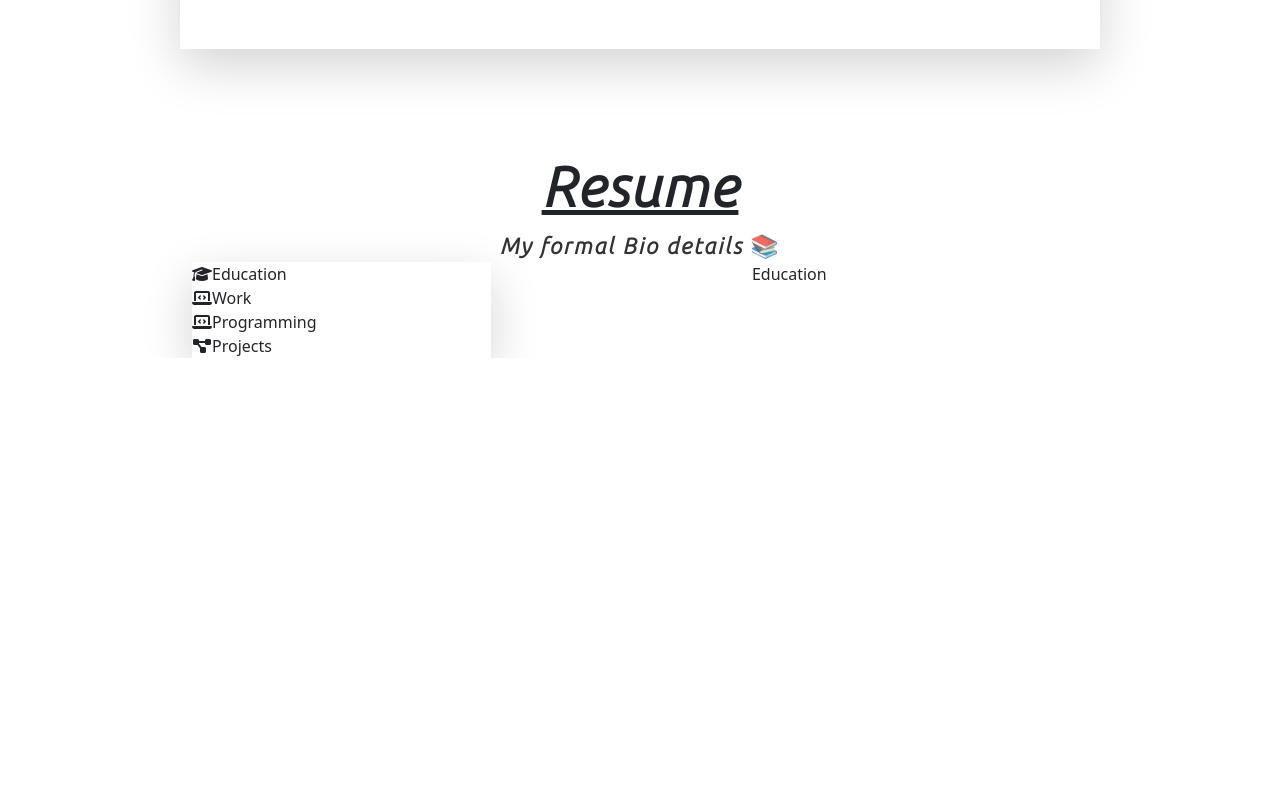
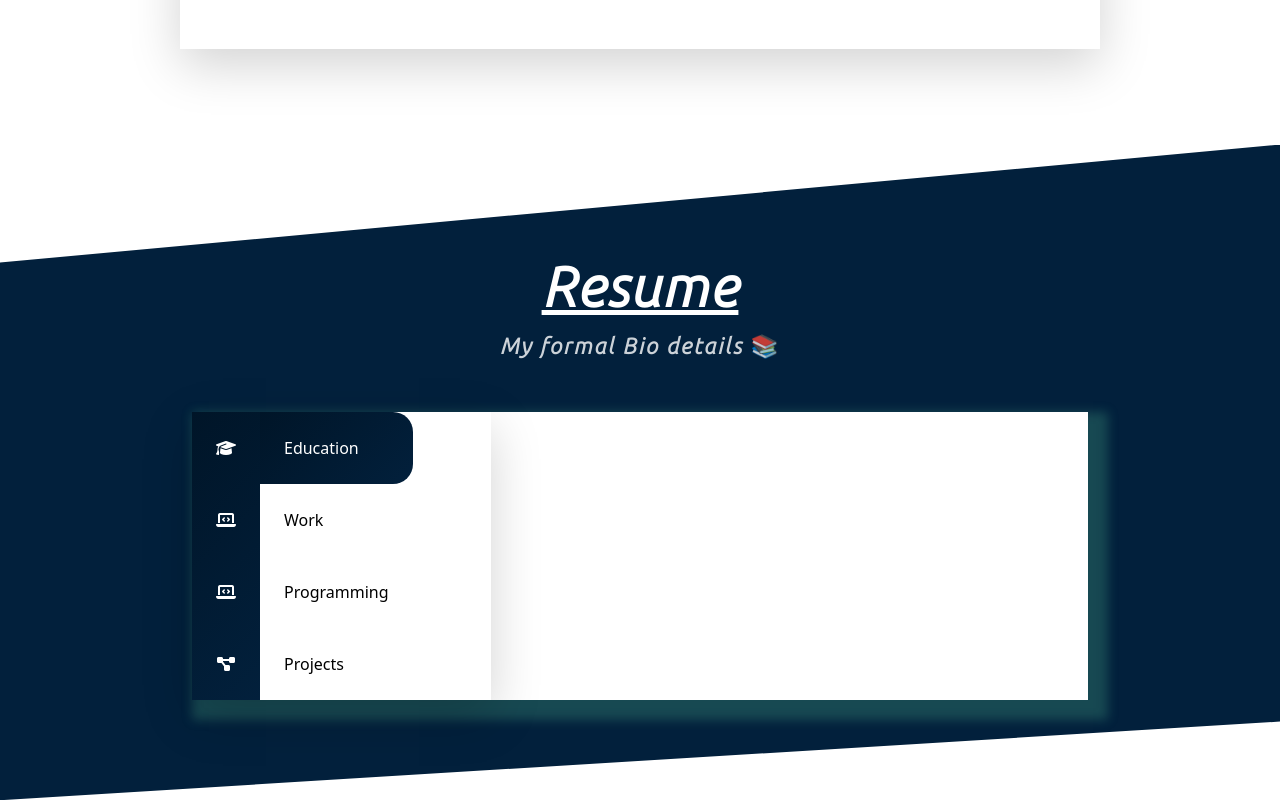
Before and after one commit to Rosdel/ultimateReactPortfoliofinal, a React (Create React App) app: page / in a window 1280 px wide. Shown: the part 1202-2002 px from the top of the page. Before the commit the page ends 1560 px from the top, so only its background shows below. Built offline with nearby package versions, Linux system fonts and the light colour scheme; no server answers.

Commit message:
css added on the resumee

```diff
--- a/src/App.js
+++ b/src/App.js
@@ -121,14 +121,16 @@
       {/* RESUME OUTER SECTION */}
       <div className="resume-outer-section d-flex flex-column">
         <span className="about-me-text">Resume</span>
-        <span className="why-text-sub">My formal Bio details 📚</span>
+        <span className="why-text-sub text-white">
+          My formal Bio details 📚
+        </span>
         {/* LOWER RESUMME LEFT */}
         <div
           className="resume-new-section row"
           style={{ width: "70%", marginInline: "auto" }}
         >
           <div className="col-lg-4 col-md-4  col-sm-12 resume-left-section d-flex flex-row px-0 shadow-lg">
-            <div className="d-flex flex-column bg-new text-dark ">
+            <div className="d-flex flex-column bg-new text-white ">
               <span className="icons-span">
                 <i className="fa-solid fa-graduation-cap"></i>
               </span>
@@ -145,7 +147,11 @@
             <div className="d-flex flex-column">
               <div className="d-flex flex-column">
                 <span
-                  className="resume-options-items"
+                  className={
+                    education === false
+                      ? "resume-options-items"
+                      : "selected resume-options-items"
+                  }
                   onClick={() => {
                     ChangeState(seteducation, true)
                   }}
@@ -153,7 +159,11 @@
                   Education
                 </span>
                 <span
-                  className="resume-options-items"
+                  className={
+                    workhistory === false
+                      ? "resume-options-items"
+                      : "selected resume-options-items"
+                  }
                   onClick={() => {
                     ChangeState(setworkhistory, true)
                   }}
@@ -161,7 +171,11 @@
                   Work
                 </span>
                 <span
-                  className="resume-options-items"
+                  className={
+                    programmings === false
+                      ? "resume-options-items"
+                      : "selected resume-options-items"
+                  }
                   onClick={() => {
                     ChangeState(setprogrammings, true)
                   }}
@@ -169,7 +183,11 @@
                   Programming
                 </span>
                 <span
-                  className="resume-options-items"
+                  className={
+                    projects === false
+                      ? "resume-options-items"
+                      : "selected resume-options-items"
+                  }
                   onClick={() => {
                     ChangeState(setprojects, true)
                   }}
--- a/src/index.css
+++ b/src/index.css
@@ -158,3 +158,55 @@
 .resume-options-items {
   text-align: left;
 }
+/* -------------------RESUMEE CSS------------ */
+.resume-options-items {
+  width: 1%;
+  transition: all 0.3s ease-in-out;
+  padding-block: 24px;
+  padding-inline: 24px;
+  color: #000;
+  cursor: pointer;
+  border-top-right-radius: 20px;
+  border-bottom-right-radius: 20px;
+}
+.resume-options-items:hover {
+  width: 100%;
+  background: linear-gradient(
+    -90deg,
+    var(--primary-app-color),
+    var(--secondary-app-color)
+  );
+  color: white;
+}
+.icons-span {
+  padding-block: 24px;
+  padding-inline: 24px;
+}
+.selected {
+  background: linear-gradient(
+    -45deg,
+    var(--primary-app-color),
+    var(--secondary-app-color)
+  );
+  color: white;
+  width: 100%;
+}
+.bg-new {
+  background: linear-gradient(
+    -45deg,
+    var(--primary-app-color),
+    var(--secondary-app-color)
+  );
+}
+.resume-outer-section {
+  padding-top: 100px;
+  padding-bottom: 100px;
+  background: var(--primary-app-color);
+  color: white;
+  clip-path: polygon(0 18%, 100% 0, 100% 88%, 0 100%);
+}
+.resume-new-section {
+  margin-top: 50px;
+  background: white;
+  box-shadow: 10px 10px 10px 10px #54ba9143;
+}
```
